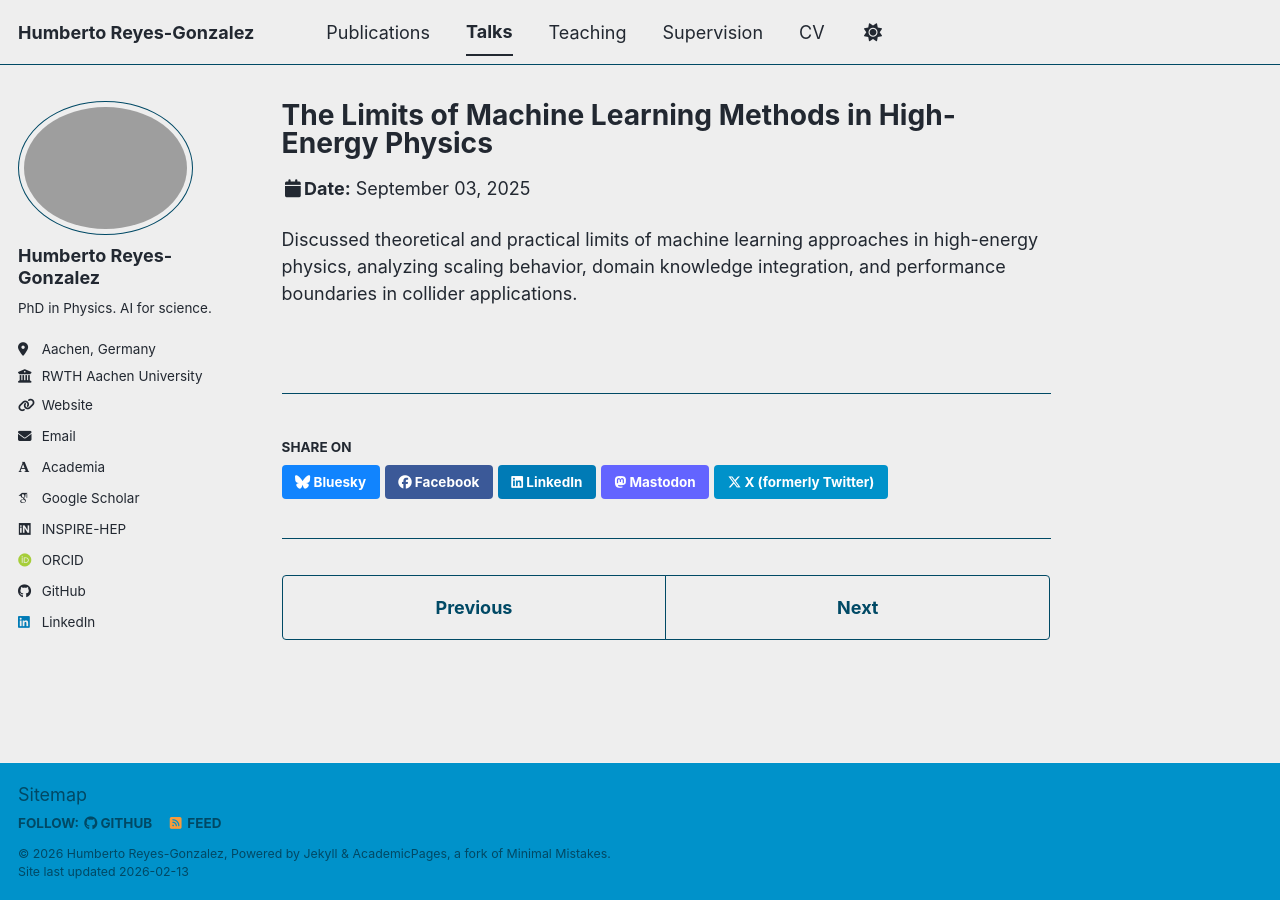
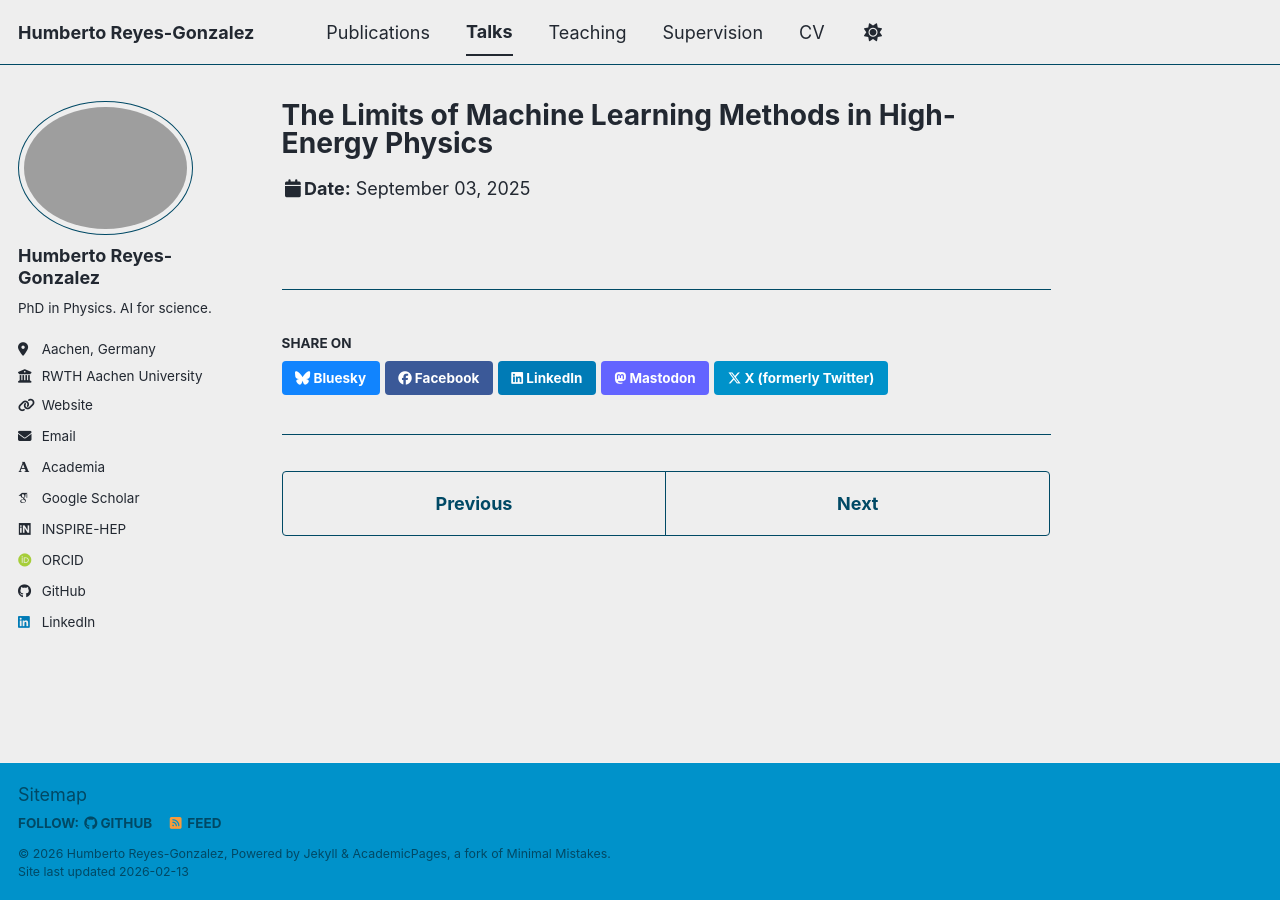
Before and after one commit to hreyes91/hreyes91.github.io, a Jekyll site: the page built from _talks/2025-09-03-build-big-or-smart.md, in a window 1280 px wide. Built offline with Jekyll 4.4.1, drawn with Linux system fonts in a browser that asks for light colours; some web fonts are replaced; a script bundle is joined from its source files by our own code; library files that are not in the unit come from our copies.

Commit message:
Update 2025-09-03-build-big-or-smart.md

```diff
--- a/_talks/2025-09-03-build-big-or-smart.md
+++ b/_talks/2025-09-03-build-big-or-smart.md
@@ -8,4 +8,3 @@ date: 2025-09-03
 location: "Munich, Germany"
 talk_url: "https://indico.ph.tum.de/event/7906/contributions/10775/"
 ---
-Discussed theoretical and practical limits of machine learning approaches in high-energy physics, analyzing scaling behavior, domain knowledge integration, and performance boundaries in collider applications.
```
